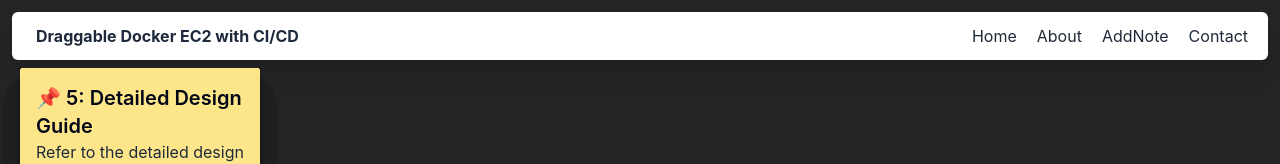
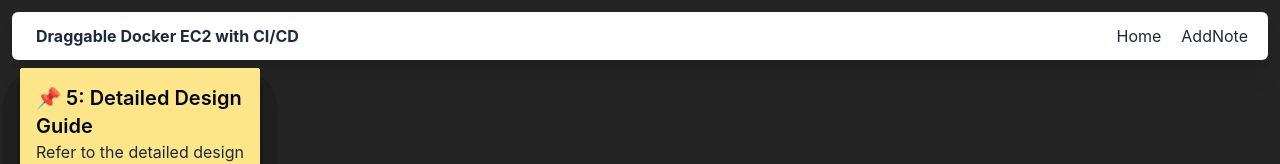
Before and after one commit to amanguptak/React-Draggable-Note, a React (Vite) app: page / in a window 1280 px wide. Shown: the top 164 px of the page. Built offline with nearby package versions, Linux system fonts and the light colour scheme.

Commit message:
nav-bar-routes-fixed

```diff
--- a/src/components/Navbar.tsx
+++ b/src/components/Navbar.tsx
@@ -9,9 +9,9 @@ const Navbar = () => {
       </div>
       <div className="flex space-x-5 mx-3">
         <Link to="/" className="text-gray-800 hover:text-blue-600">Home</Link>
-        <Link to="/about" className="text-gray-800 hover:text-blue-600">About</Link>
+
         <Link to="/add-note" className="text-gray-800 hover:text-blue-600">AddNote</Link>
-        <Link to="/contact" className="text-gray-800 hover:text-blue-600">Contact</Link>
+
       </div>
     </div>
   );
```
